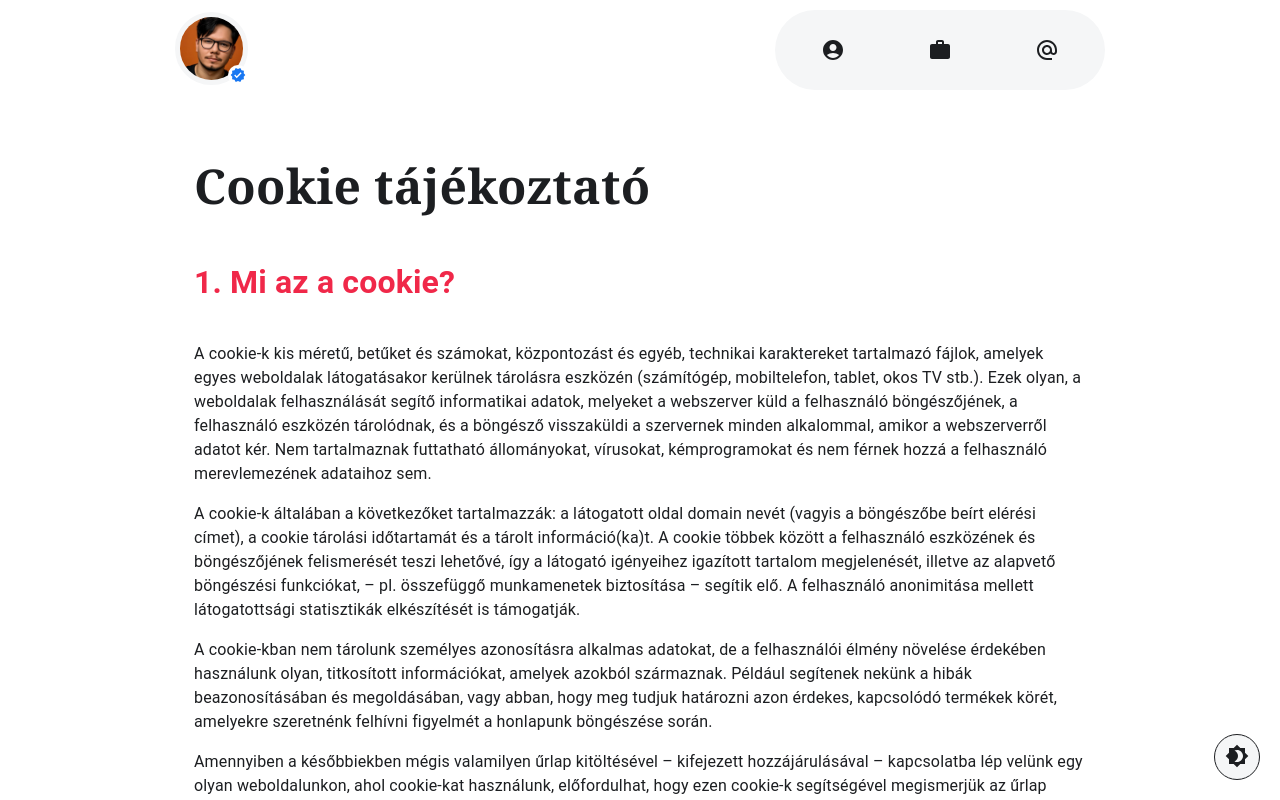
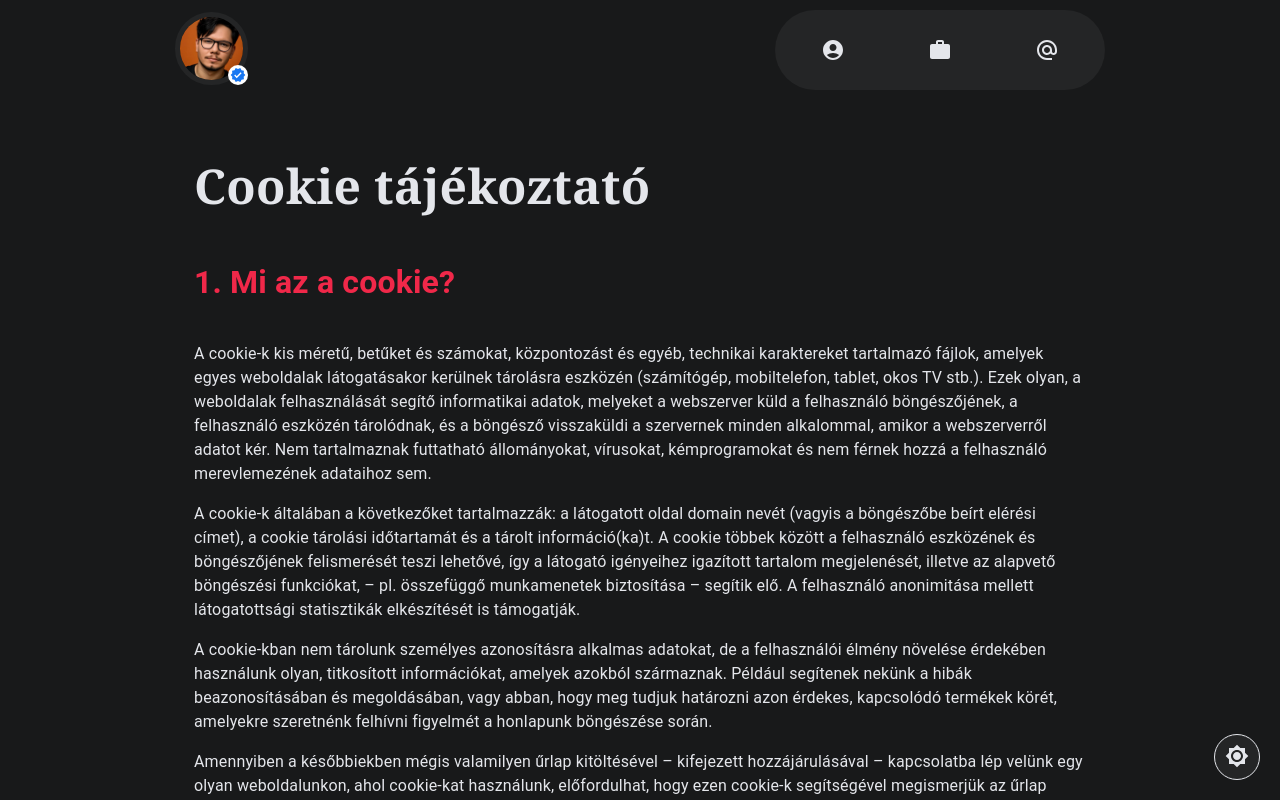
Before and after one commit to adam-i-horvath/adamistvan, a React (Create React App) app: page /cookie in a window 1280 px wide. Shown: the top 800 px of the page. Built offline with nearby package versions, Linux system fonts and the light colour scheme; a web font is replaced by a local one.

Commit message:
Change default theme to dark.

```diff
--- a/src/components/ThemeContext/ThemeContext.js
+++ b/src/components/ThemeContext/ThemeContext.js
@@ -3,7 +3,7 @@ import React, { createContext, useState, useEffect } from 'react';
 export const ThemeContext = createContext();
 
 export const ThemeProvider = ({ children }) => {
-  const [theme, setTheme] = useState(localStorage.getItem('theme') || 'light');
+  const [theme, setTheme] = useState(localStorage.getItem('theme') || 'dark');
 
   useEffect(() => {
     document.documentElement.setAttribute('data-theme', theme);
```
